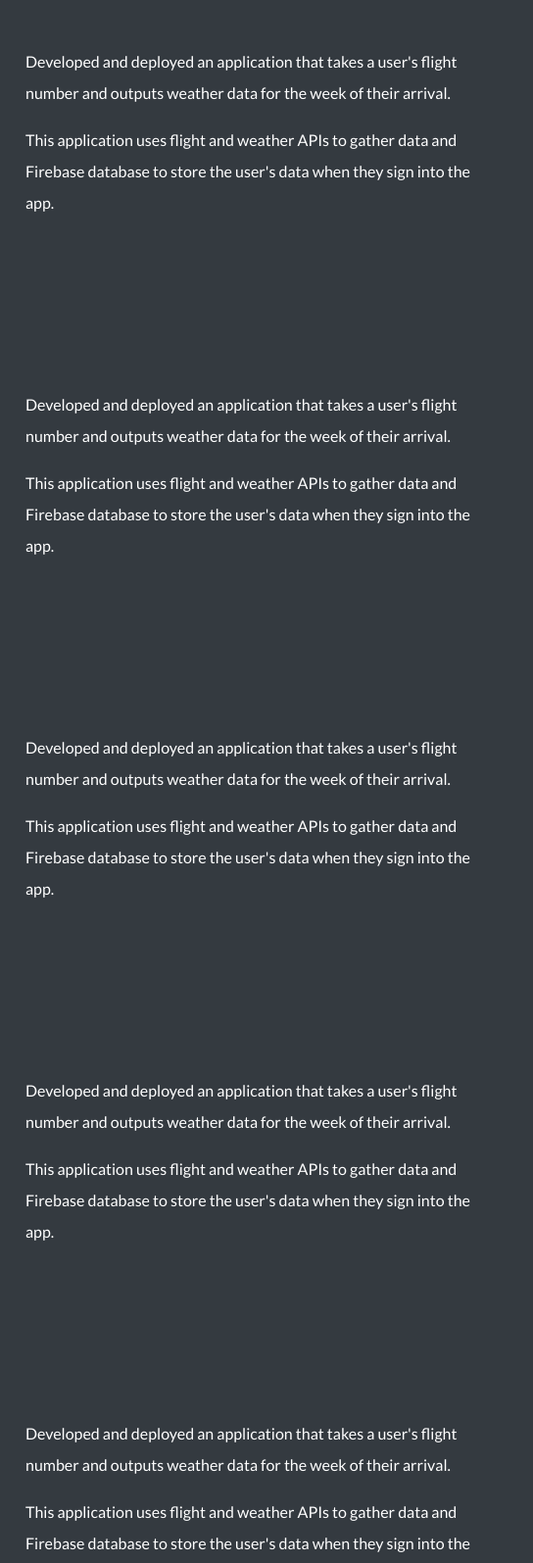
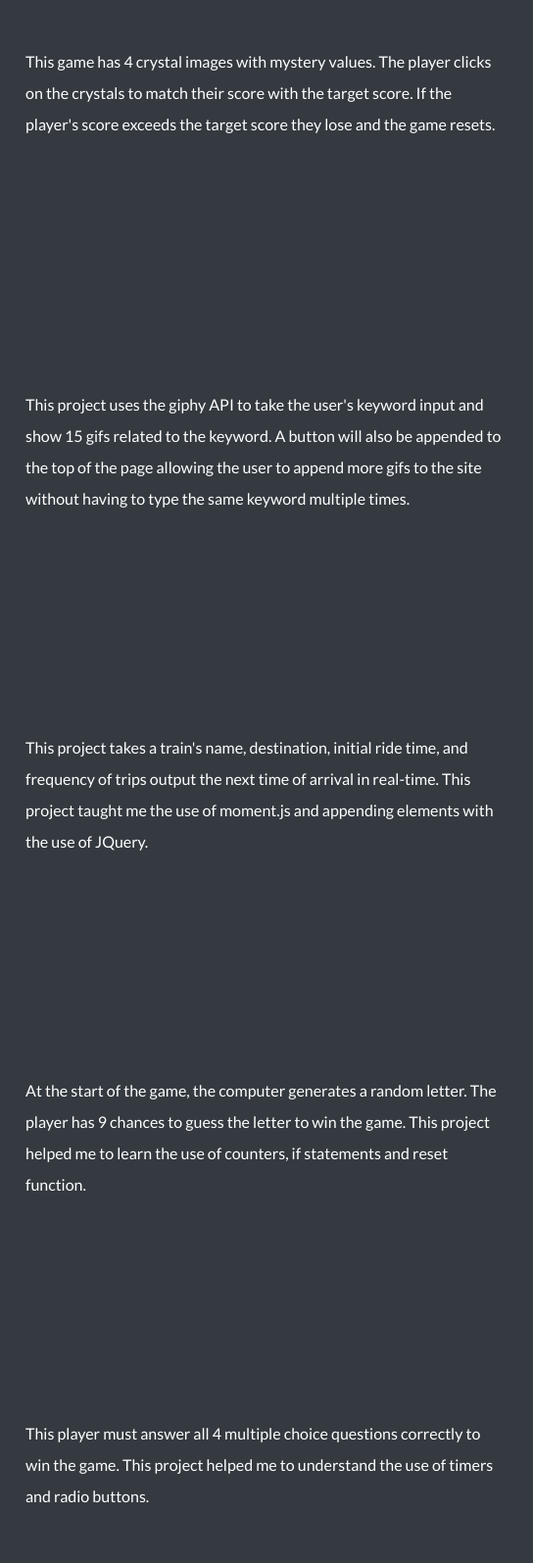
Before and after one commit to aktran321/aktran321-bootstrap-portfolio, a plain HTML site: page index.html in a window 1280 px wide. Shown: the part 1551-3146 px from the top of the page at 98% size, 736-1280 px from the left. Drawn offline with nearby package versions, Linux system fonts and the light colour scheme.

Commit message:
Wrote descriptions for each project

```diff
--- a/index.html
+++ b/index.html
@@ -96,7 +96,7 @@
                 <div class="row project">
                     <div class="col">
                        <a href="https://aktran321.github.io/aktran321-flights-and-farenheit/mainpage.html">
-                        <img src="images/flights-and-fahrenheit.png" width=700 height=300></a>
+                        <img src="images/flights-and-fahrenheit.png"></a>
                     </div>
                     <div class="col">
                         <p>Developed and deployed an application that takes a user's flight number and outputs weather data for the week of their arrival. </p>
@@ -106,51 +106,55 @@
                 <div class="row project">
                         <div class="col">
                            <a href="https://aktran321.github.io/aktran321-unit-4-game/">
-                            <img src="images/crystal-collector.png" width=700 height=300></a>
+                            <img src="images/crystal-collector.png"></a>
                         </div>
                         <div class="col">
-                            <p>Developed and deployed an application that takes a user's flight number and outputs weather data for the week of their arrival. </p>
-                            <p>This application uses flight and weather APIs to gather data and Firebase database to store the user's data when they sign into the app.</p>
+                            <p>This game has 4 crystal images with mystery values. The player clicks on the crystals to match their score with the
+                                target score. If the player's score exceeds the target score they lose and the game resets.
+                            </p>
                         </div>
                     </div>
                     <div class="row project">
                             <div class="col">
                                <a href="https://aktran321.github.io/aktran321-gifsearch/">
-                                <img src="images/gif-search.png" width=700 height=300></a>
+                                <img src="images/gif-search.png"></a>
                             </div>
                             <div class="col">
-                                <p>Developed and deployed an application that takes a user's flight number and outputs weather data for the week of their arrival. </p>
-                                <p>This application uses flight and weather APIs to gather data and Firebase database to store the user's data when they sign into the app.</p>
+                                <p>This project uses the giphy API to take the user's keyword input and show 15 gifs related to the keyword. A button will also be appended
+                                    to the top of the page allowing the user to append more gifs to the site without having to type the same keyword multiple times.
                             </div>
                         </div>
                         <div class="row project">
                                 <div class="col">
                                    <a href="https://aktran321.github.io/aktran321-train_schdeuler/">
-                                    <img src="images/train-times.png" width=700 height=300></a>
+                                    <img src="images/train-times.png"></a>
                                 </div>
                                 <div class="col">
-                                    <p>Developed and deployed an application that takes a user's flight number and outputs weather data for the week of their arrival. </p>
-                                    <p>This application uses flight and weather APIs to gather data and Firebase database to store the user's data when they sign into the app.</p>
+                                    <p>This project takes a train's name, destination, initial ride time, and frequency of trips output the next time of arrival
+                                        in real-time. This project taught me the use of moment.js and appending elements with the use of JQuery.
+                                    </p>
                                 </div>
                             </div>
                             <div class="row project">
                                     <div class="col">
                                        <a href="https://aktran321.github.io/psychic-game/">
-                                        <img src="images/psychic-game.png" width=700 height=300></a>
+                                        <img src="images/psychic-game.png"></a>
                                     </div>
                                     <div class="col">
-                                        <p>Developed and deployed an application that takes a user's flight number and outputs weather data for the week of their arrival. </p>
-                                        <p>This application uses flight and weather APIs to gather data and Firebase database to store the user's data when they sign into the app.</p>
+                                        <p>At the start of the game, the computer generates a random letter. The player has 9 chances to guess the letter to win the game.
+                                            This project helped me to learn the use of counters, if statements and reset function.
+                                        </p>
                                     </div>
                                 </div>
                                 <div class="row project">
                                         <div class="col">
                                            <a href="https://aktran321.github.io/aktran321-triviagame/">
-                                            <img src="images/trivia-mania.png" width=700 height=300></a>
+                                            <img src="images/trivia-mania.png"></a>
                                         </div>
                                         <div class="col">
-                                            <p>Developed and deployed an application that takes a user's flight number and outputs weather data for the week of their arrival. </p>
-                                            <p>This application uses flight and weather APIs to gather data and Firebase database to store the user's data when they sign into the app.</p>
+                                            <p>This player must answer all 4 multiple choice questions correctly to win the game.
+                                                This project helped me to understand the use of timers and radio buttons.
+                                            </p>
                                         </div>
                                     </div>
 
```
